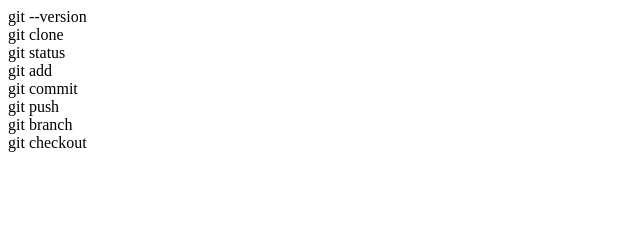
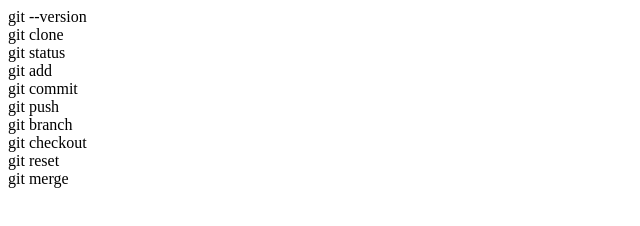
Before and after one commit to Immanx12/demo-repo, a plain HTML site: page index.html in a window 1280 px wide. Shown: the whole page, without its empty margins (0-640 px from the left). Drawn offline with Linux system fonts and the light colour scheme.

Commit message:
branch-2 changes

```diff
--- a/index.html
+++ b/index.html
@@ -6,3 +6,5 @@
 <div>git push</div>
 <div>git branch</div>
 <div>git checkout</div>
+<div>git reset</div>
+<div>git merge</div>
```
Also changed, not shown: 1 other file.
